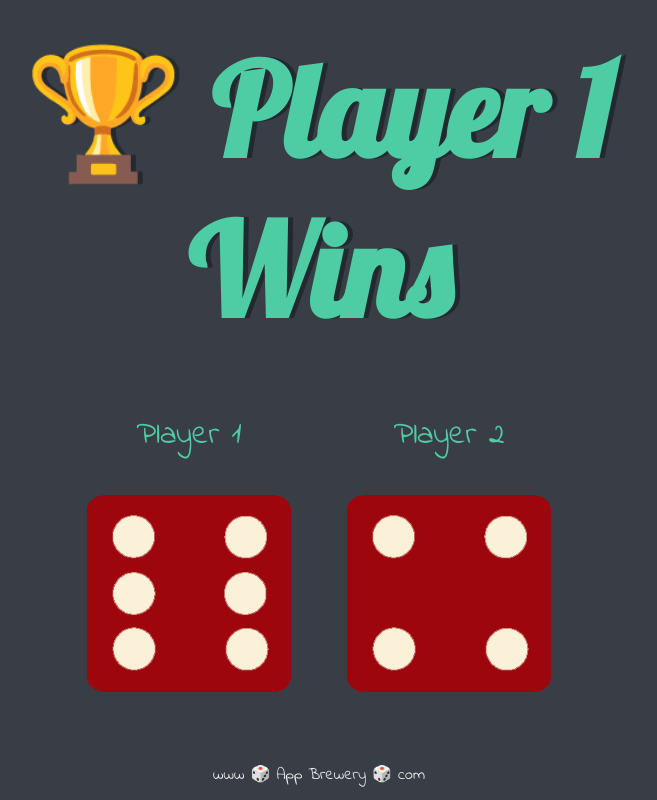
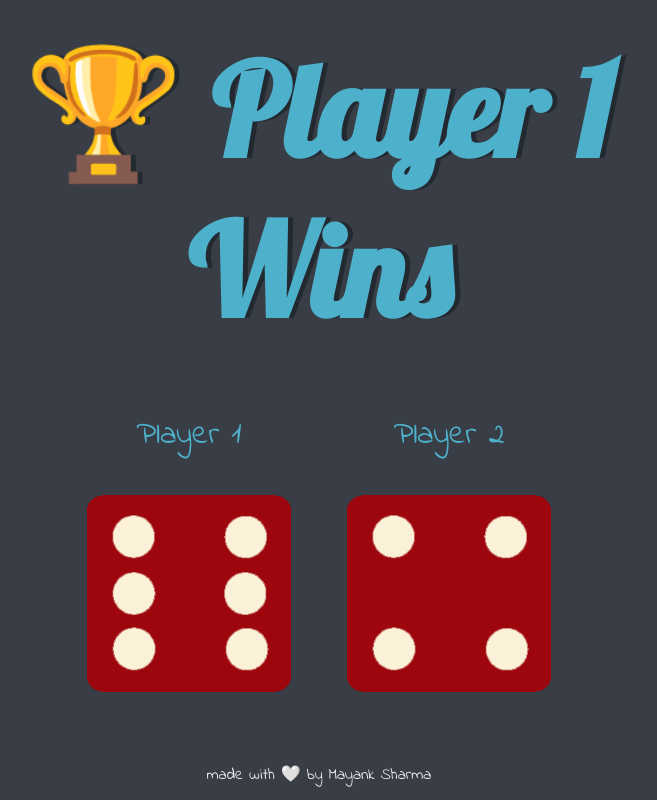
Before and after one commit to Mayank-Sharma17/DiceGame, a plain HTML site: page index.html in a window 1280 px wide. Shown: the whole page, without its empty margins (321-978 px from the left). Drawn offline with Linux system fonts and the light colour scheme.

Commit message:
some updates

```diff
--- a/index.html
+++ b/index.html
@@ -28,6 +28,6 @@
   </body>
 
   <footer>
-    www 🎲 App Brewery 🎲 com
+    made with 🤍 by Mayank Sharma
   </footer>
 </html>
--- a/styles.css
+++ b/styles.css
@@ -19,12 +19,12 @@ h1 {
   font-family: 'Lobster', cursive;
   text-shadow: 5px 0 #232931;
   font-size: 8rem;
-  color: #4ECCA3;
+  color: #4eb1cc;
 }
 
 p {
   font-size: 2rem;
-  color: #4ECCA3;
+  color: #4eb1cc;
   font-family: 'Indie Flower', cursive;
 }
 
```
